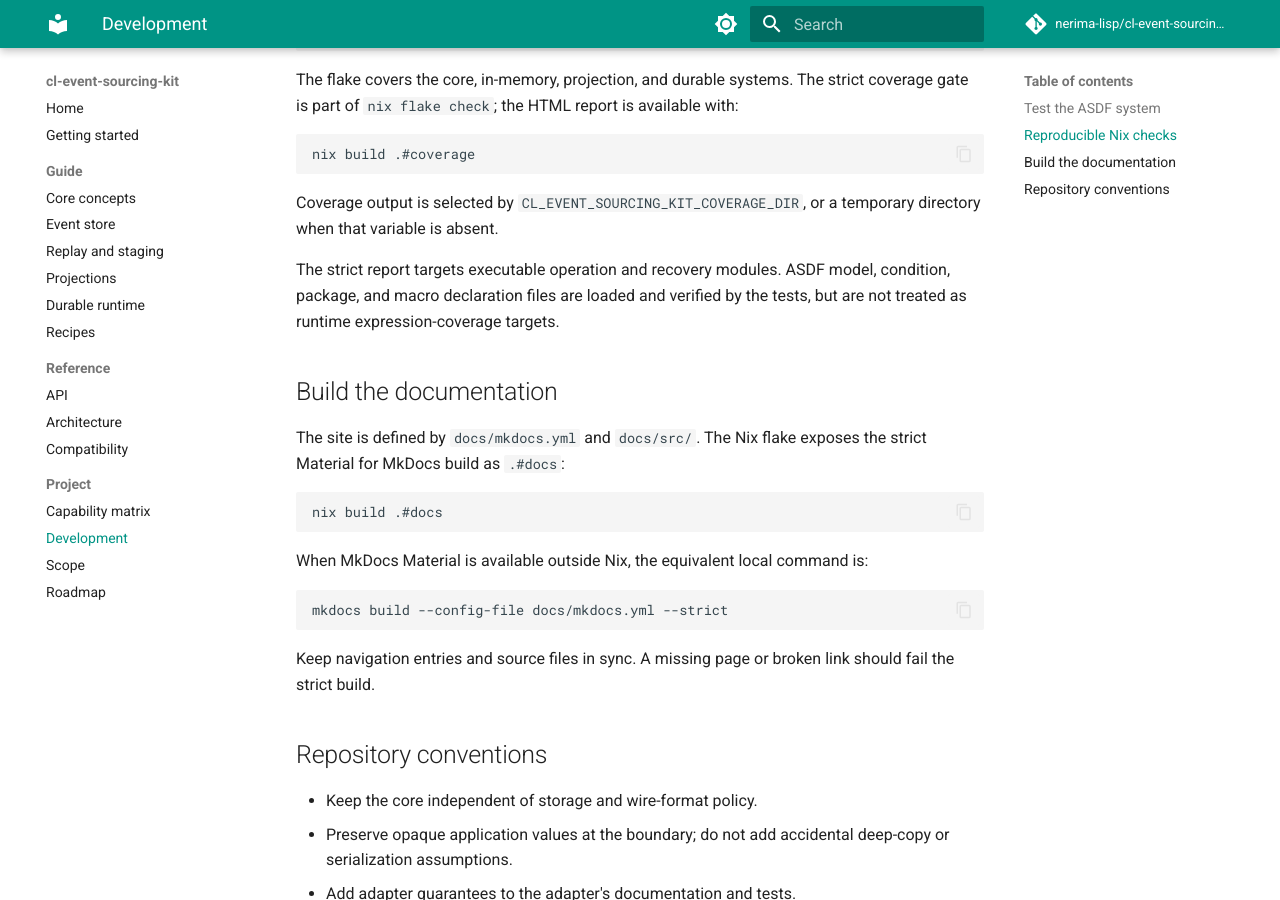
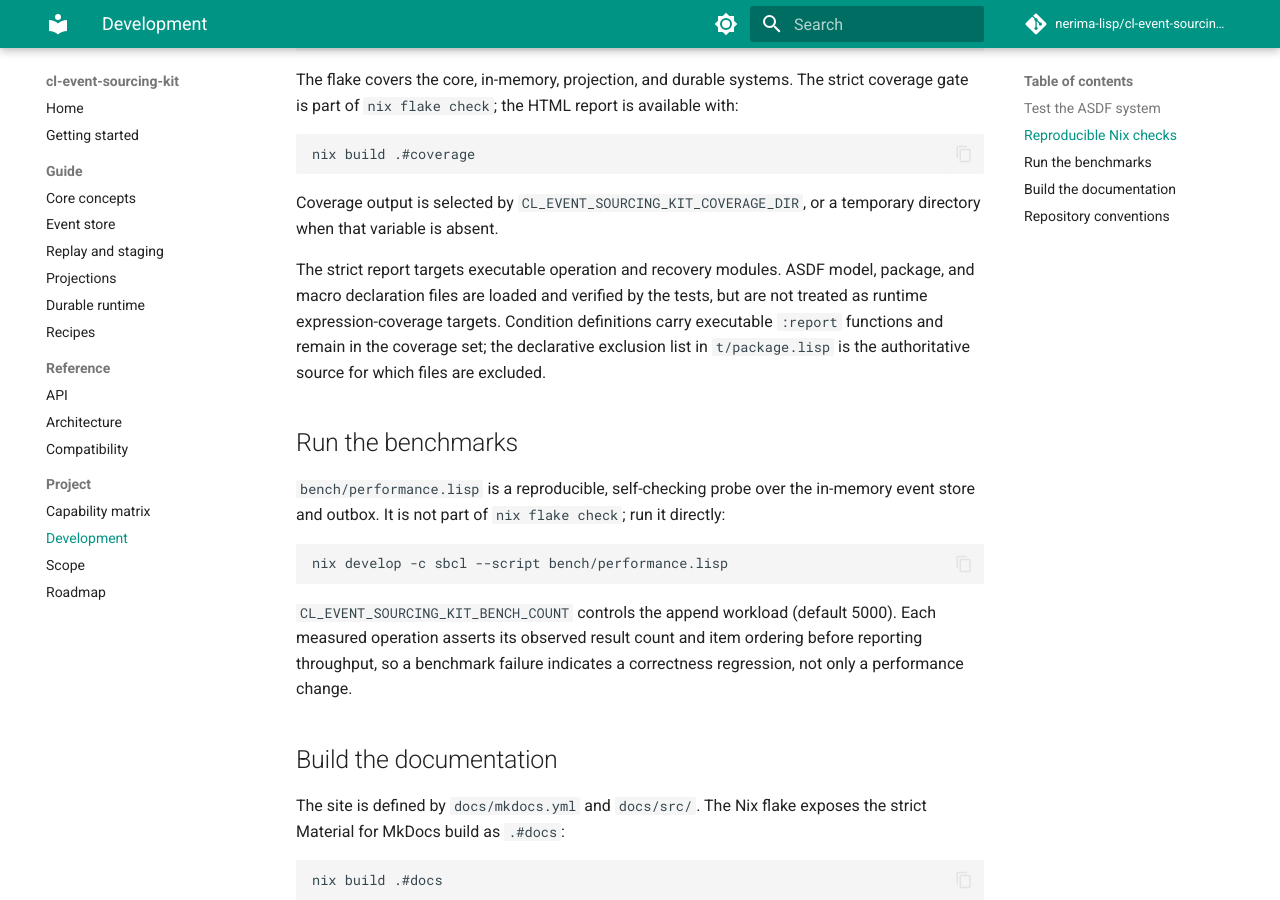
Before and after one commit to nerima-lisp/cl-event-sourcing-kit, an MkDocs documentation site: the page built from docs/src/project/development.md, in a window 1280 px wide and 900 px high, scrolled down 585 px. Built offline with MkDocs 1.6.1 and Material for MkDocs 9.7.7, drawn with Linux system fonts in a browser that asks for light colours; comment, search, counter and statistics services are not loaded.

Commit message:
Document the benchmark script and fix the coverage exclusion claim
bench/performance.lisp (added in 88e4cab) was never referenced from any
doc page. Also, development.md claimed condition-definition files are
excluded from the coverage gate, but conditions.lisp carries executable
:report lambdas and is not in t/package.lisp's declarative exclusion list,
so it is in fact coverage-tracked.

````diff
--- a/docs/src/project/development.md
+++ b/docs/src/project/development.md
@@ -38,8 +38,26 @@ Coverage output is selected by `CL_EVENT_SOURCING_KIT_COVERAGE_DIR`, or a
 temporary directory when that variable is absent.
 
 The strict report targets executable operation and recovery modules. ASDF model,
-condition, package, and macro declaration files are loaded and verified by the
-tests, but are not treated as runtime expression-coverage targets.
+package, and macro declaration files are loaded and verified by the tests, but
+are not treated as runtime expression-coverage targets. Condition definitions
+carry executable `:report` functions and remain in the coverage set; the
+declarative exclusion list in `t/package.lisp` is the authoritative source for
+which files are excluded.
+
+## Run the benchmarks
+
+`bench/performance.lisp` is a reproducible, self-checking probe over the
+in-memory event store and outbox. It is not part of `nix flake check`; run it
+directly:
+
+```sh
+nix develop -c sbcl --script bench/performance.lisp
+```
+
+`CL_EVENT_SOURCING_KIT_BENCH_COUNT` controls the append workload (default
+5000). Each measured operation asserts its observed result count and item
+ordering before reporting throughput, so a benchmark failure indicates a
+correctness regression, not only a performance change.
 
 ## Build the documentation
 
````
Also changed, not shown: README.md.
